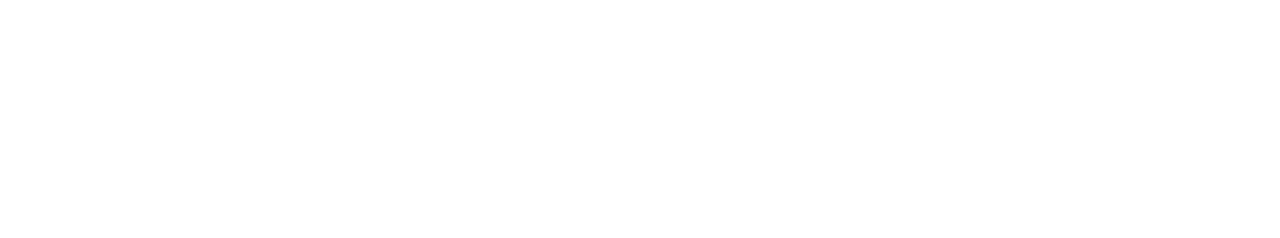
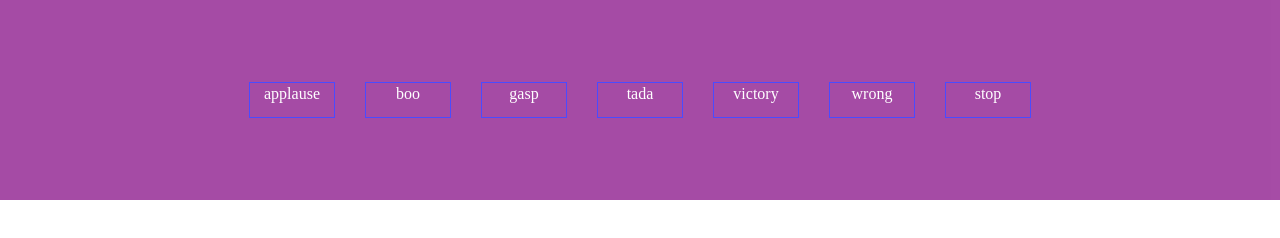
Before and after one commit to acciojob/Soundbar-jain009, a website: page main.html in a window 1280 px wide. Drawn offline with Linux system fonts and the light colour scheme.

Commit message:
created a submission

```diff
--- a/main.html
+++ b/main.html
@@ -8,6 +8,16 @@
 
 <body>
 	<!-- the entire body must be written by student -->
+	<div class="box">
+		<div class="smbox">applause</div>
+		<div class="smbox">boo</div>
+		<div class="smbox">gasp</div>
+		<div class="smbox">tada</div>
+		<div class="smbox">victory</div>
+		<div class="smbox">wrong</div>
+		<div class="smbox">stop</div>
+
+	</div>
     <script type="text/javascript" src="./script.js">
 </script>
 
--- a/styles.css
+++ b/styles.css
@@ -1 +1,33 @@
-/*  your css code here. If applicable */
+/*  your css code here. If applic */
+
+body{
+	margin:0;
+	padding:0;
+}
+.box{
+	height:200px;
+	width:100vw;
+	background-color: purple;
+	opacity:0.7;
+
+	/* font-weight:bold; */
+	display:flex;
+	justify-content:center;
+	position:sticky;
+	align-items:center;
+	gap:30px;
+}
+
+.smbox{
+	opacity:1;
+	padding:2px;
+	font-size:16px;
+	color:white;
+	width:80px;
+	text-align:center;
+	height:30px;
+	background-color:dark-purple;
+	/* overflow:cover;/ */
+	border: 1px solid blue;
+
+}
```
